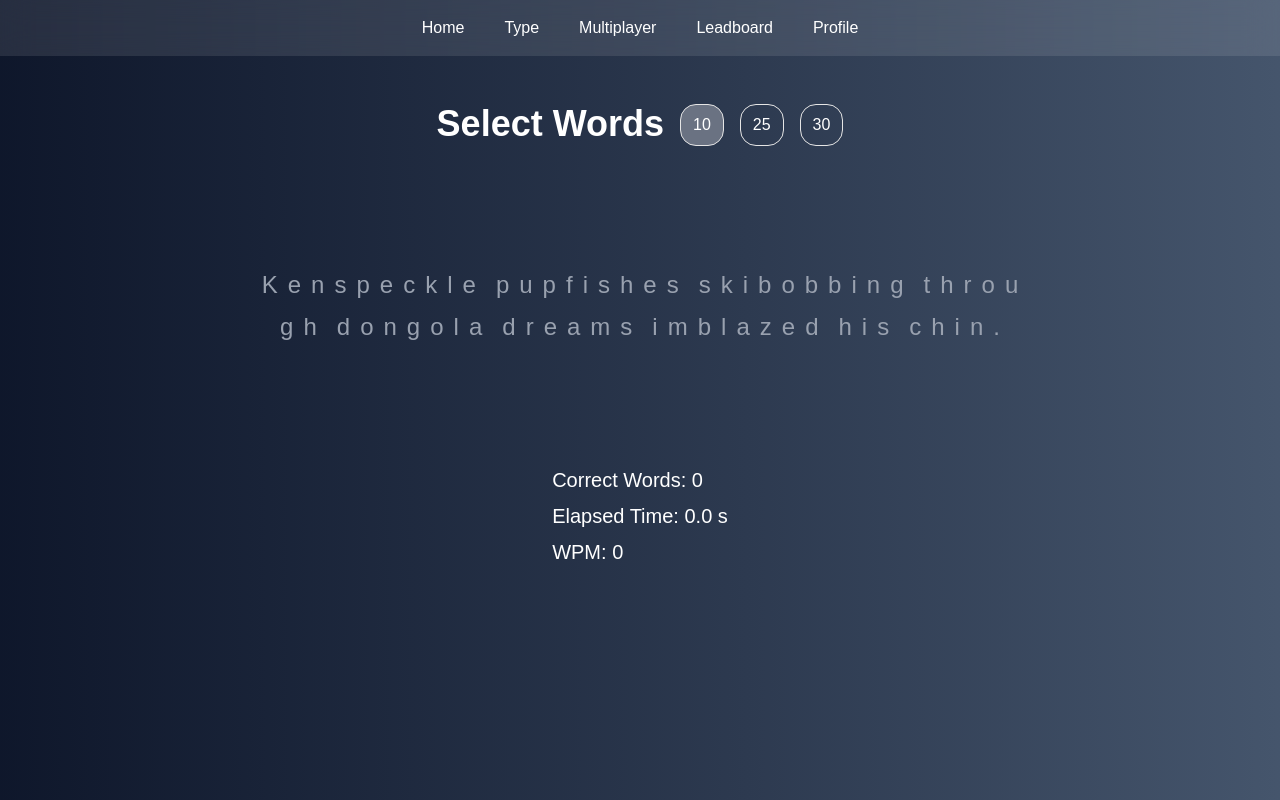
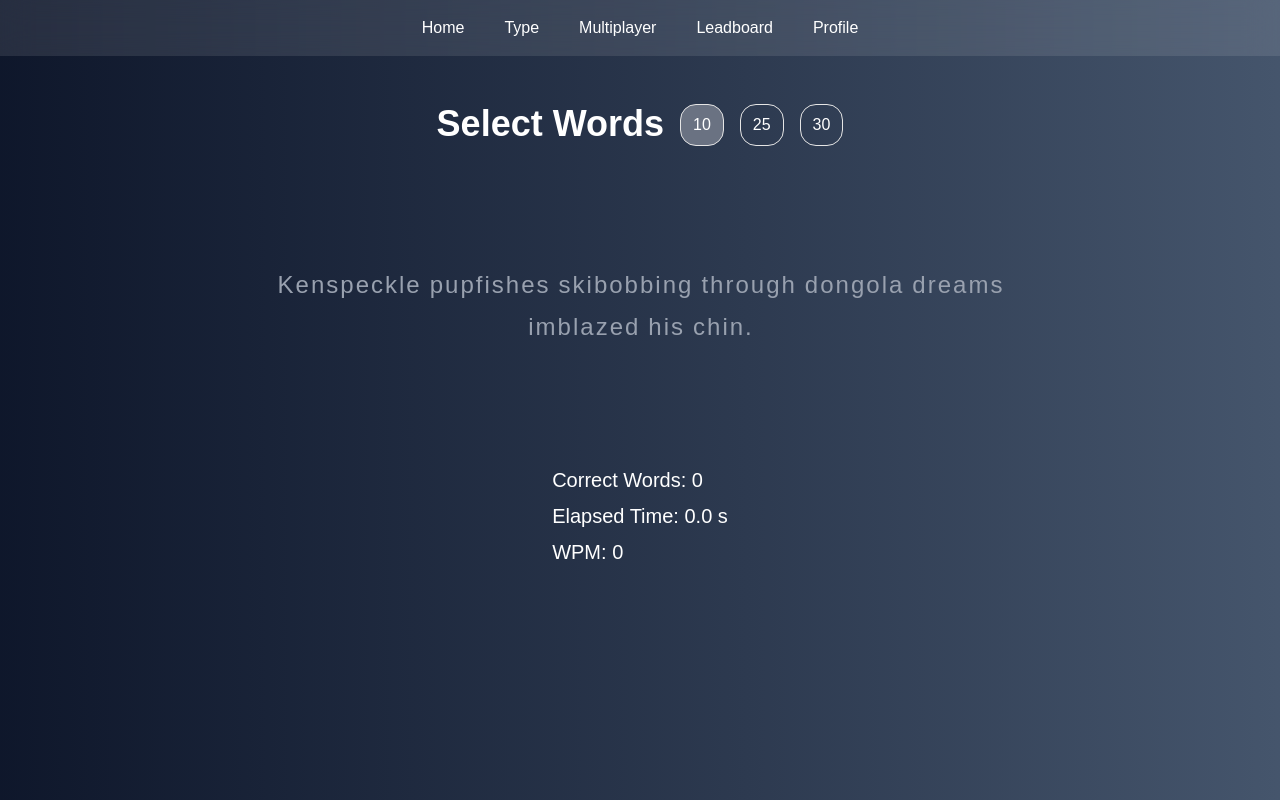
Before and after one commit to lufyDev/typeSpeed, a Next.js app: page /type in a window 1280 px wide. Built offline with nearby package versions, Linux system fonts and the light colour scheme.

Commit message:
changed sentence to array of words

```diff
--- a/pages/type/index.js
+++ b/pages/type/index.js
@@ -17,28 +17,42 @@ const Type = () => {
   const sentenceConfig = [
     {
       count: 10,
-      sentence: "Kenspeckle pupfishes skibobbing through dongola dreams imblazed his chin." },
+      sentence: [
+        "Kenspeckle", "pupfishes", "skibobbing", "through", "dongola", "dreams", "imblazed", "his", "chin."
+      ]
+    },
     {
       count: 25,
-      sentence: "Amid dongola coppices, a squirrely expressman soliloquised about mothery frivolity and kenspeckle pupfishes, misreporting replevied pasts while bowpots imblazed his eisegetical chin with collectivized dreams." },
+      sentence: [
+        "Amid", "dongola", "coppices,", "a", "squirrely", "expressman", "soliloquised", "about", "mothery", "frivolity",
+        "and", "kenspeckle", "pupfishes,", "misreporting", "replevied", "pasts", "while", "bowpots", "imblazed",
+        "his", "eisegetical", "chin", "with", "collectivized", "dreams."
+      ]
+    },
     {
       count: 30,
-      sentence: "Amid kenspeckle coppices, a squirrely expressman soliloquised about skibobbing pupfishes and mothery frivolity, misreporting ternaries of replevied pasts while bowpots of dongola dreams imblazed his eisegetical chin, considering concomitantly collectivized regrets."}
+      sentence: [
+        "Amid", "kenspeckle", "coppices,", "a", "squirrely", "expressman", "soliloquised", "about", "skibobbing",
+        "pupfishes", "and", "mothery", "frivolity,", "misreporting", "ternaries", "of", "replevied", "pasts",
+        "while", "bowpots", "of", "dongola", "dreams", "imblazed", "his", "eisegetical", "chin,", "considering",
+        "concomitantly", "collectivized", "regrets."
+      ]
+    }
   ];
+
 
   const sentence = sentenceConfig.find(s => s.count === wordCount).sentence;
 
   const checkCorrectWords = () => {
-
-    const originalWords = sentence.split(" ");
+    const originalWords = sentence;
     const typedWords = typedText.trim().split(" ");
     let correct = 0;
     for (let i = 0; i < typedWords.length; i++) {
-      if (typedWords[i] === originalWords[i])
-        correct++;
+      if (typedWords[i] === originalWords[i]) correct++;
     }
     return correct;
-  }
+  };
+
 
   const handleKeyDown = useCallback((e) => {
 
@@ -69,7 +83,7 @@ const Type = () => {
       const wpm = minutes > 0 ? correct / minutes : 0;
       setWPM(wpm);
 
-      if (typedText.length === sentence.length) {
+      if (typedText.trim().split(" ").length === sentence.length) {
         console.log("typing finished");
         setIsTypingFinished(true);
       }
@@ -113,14 +127,22 @@ const Type = () => {
         {/* Sentence with highlighting */}
         <div className='sentence-container flex items-center justify-center min-h-32 max-w-3xl text-center'>
           <p className='text-white font-medium text-2xl font-mono flex flex-wrap justify-center gap-2.5'>
-            {sentence.split('').map((char, index) => {
-              let color = 'text-gray-400'; // default
-              if (index < typedText.length) {
-                color = typedText[index] === char ? 'text-white' : 'text-red-500';
-              }
+            {sentence.map((word, index) => {
+              const currentWordTyped = typedText?.trim().split(" ")[index] || '';
+
               return (
-                <span key={index} className={`${color}`}>
-                  {char}
+                <span key={index} className="flex gap-0.5">
+                  {word.split('').map((char, charIndex) => {
+                    let color = 'text-gray-400';
+                    if (currentWordTyped[charIndex] === char) color = 'text-white';
+                    else if (currentWordTyped[charIndex]) color = 'text-red-500';
+
+                    return (
+                      <span key={charIndex} className={`${color}`}>
+                        {char}
+                      </span>
+                    );
+                  })}
                 </span>
               );
             })}
```
